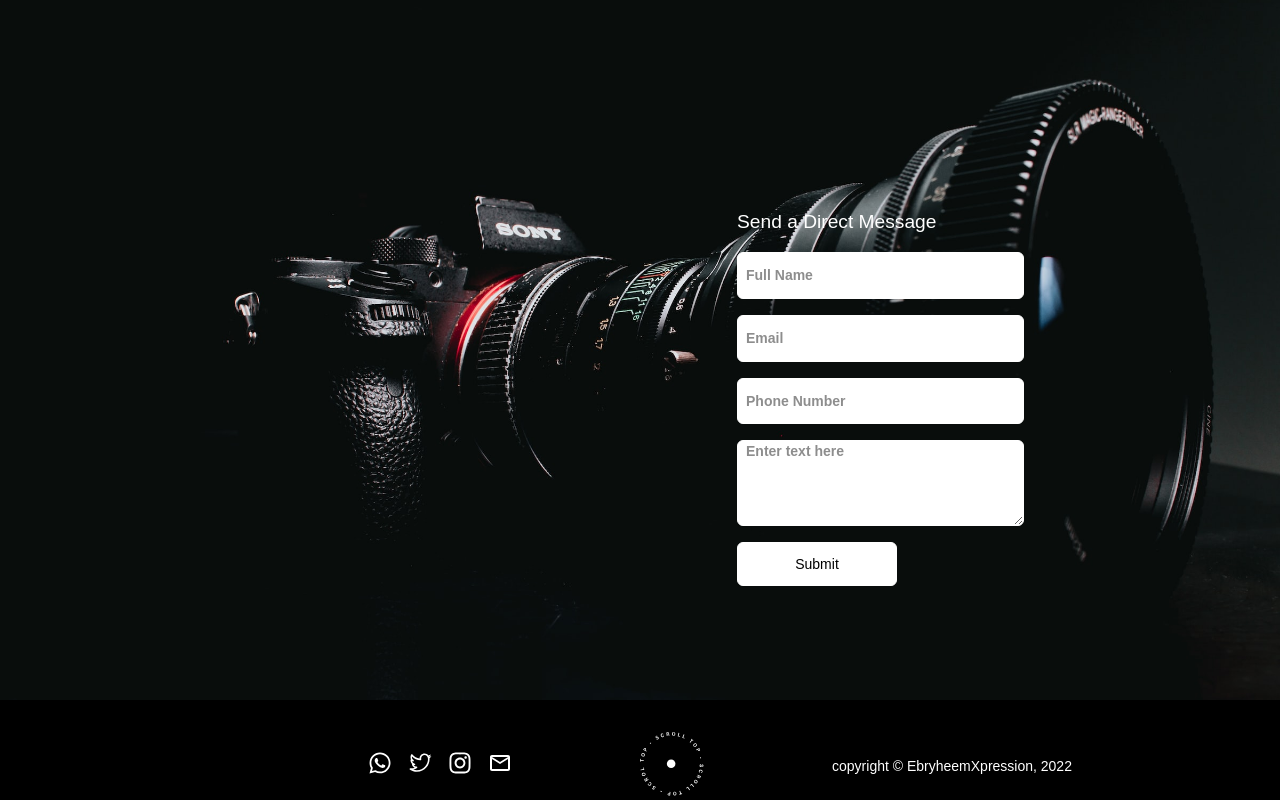
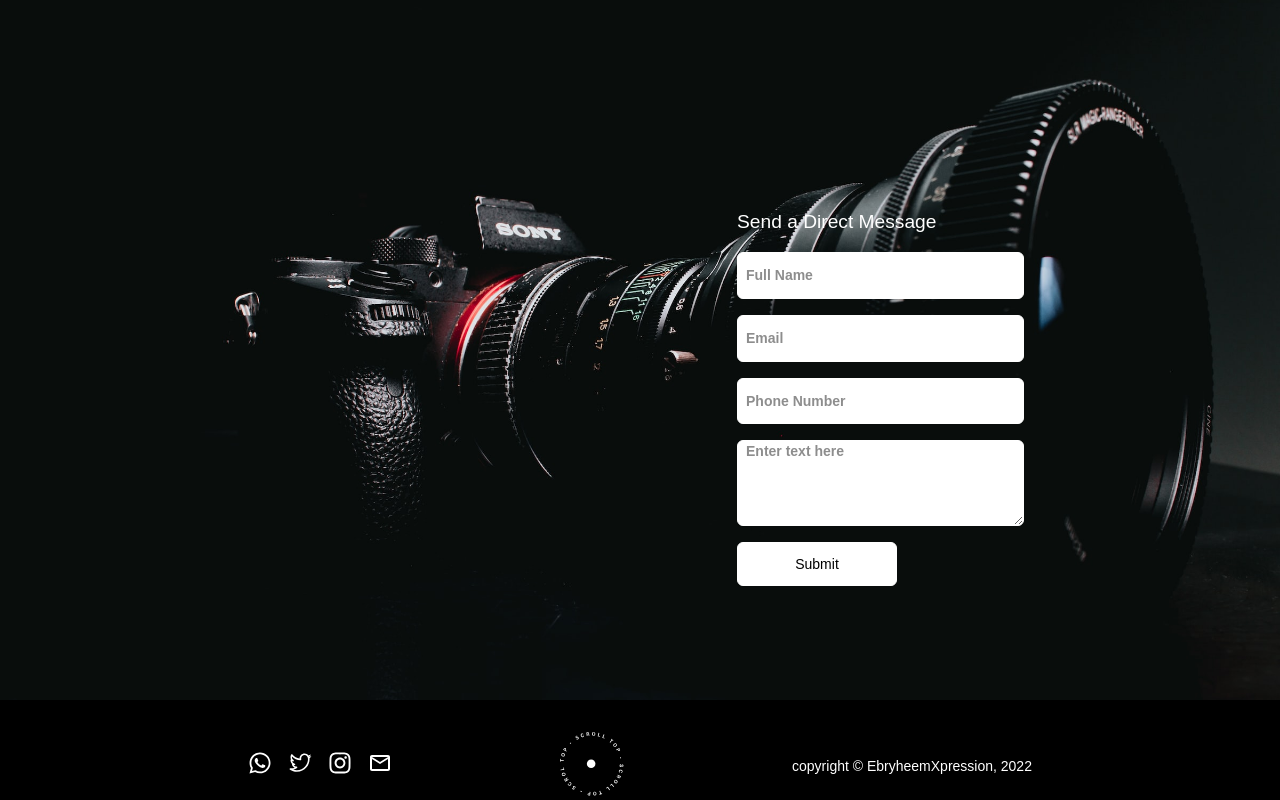
Before and after one commit to ahmaddev-codes/ebryheem_expression_photography_website, a React (Create React App) app: page / in a window 1280 px wide. Shown: the part 6073-6873 px from the top of the page. Built offline with nearby package versions, Linux system fonts and the light colour scheme; the HTML template or start-up script is replaced by a standard one; a web font is replaced by a local one.

Commit message:
Adjusted socials

```diff
--- a/src/components/footer/Footer.css
+++ b/src/components/footer/Footer.css
@@ -11,7 +11,6 @@
   gap: 0.5rem;
   font-size: 1.25rem;
   font-weight: 400;
-  margin-left: 3rem;
 }
 
 .footer a > img {
@@ -31,7 +30,6 @@
   .footer .footer__socials {
     gap: 1rem;
     font-size: 1.5rem;
-    margin-left: 7rem;
   }
 
   .footer a > img {
@@ -48,6 +46,5 @@
   .footer .footer__socials {
     gap: 1rem;
     font-size: 1.5rem;
-    margin-left: 10rem;
   }
 }
```
